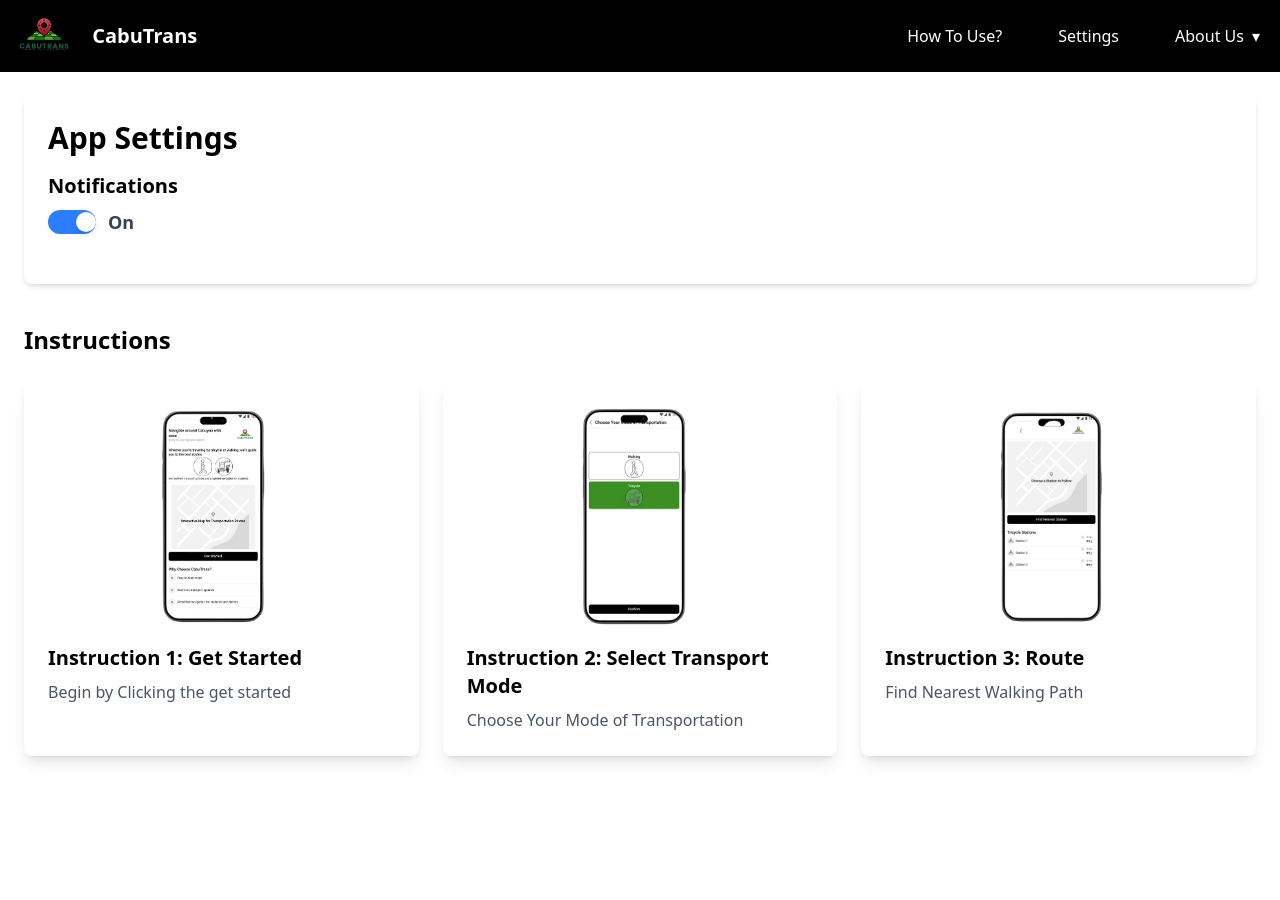
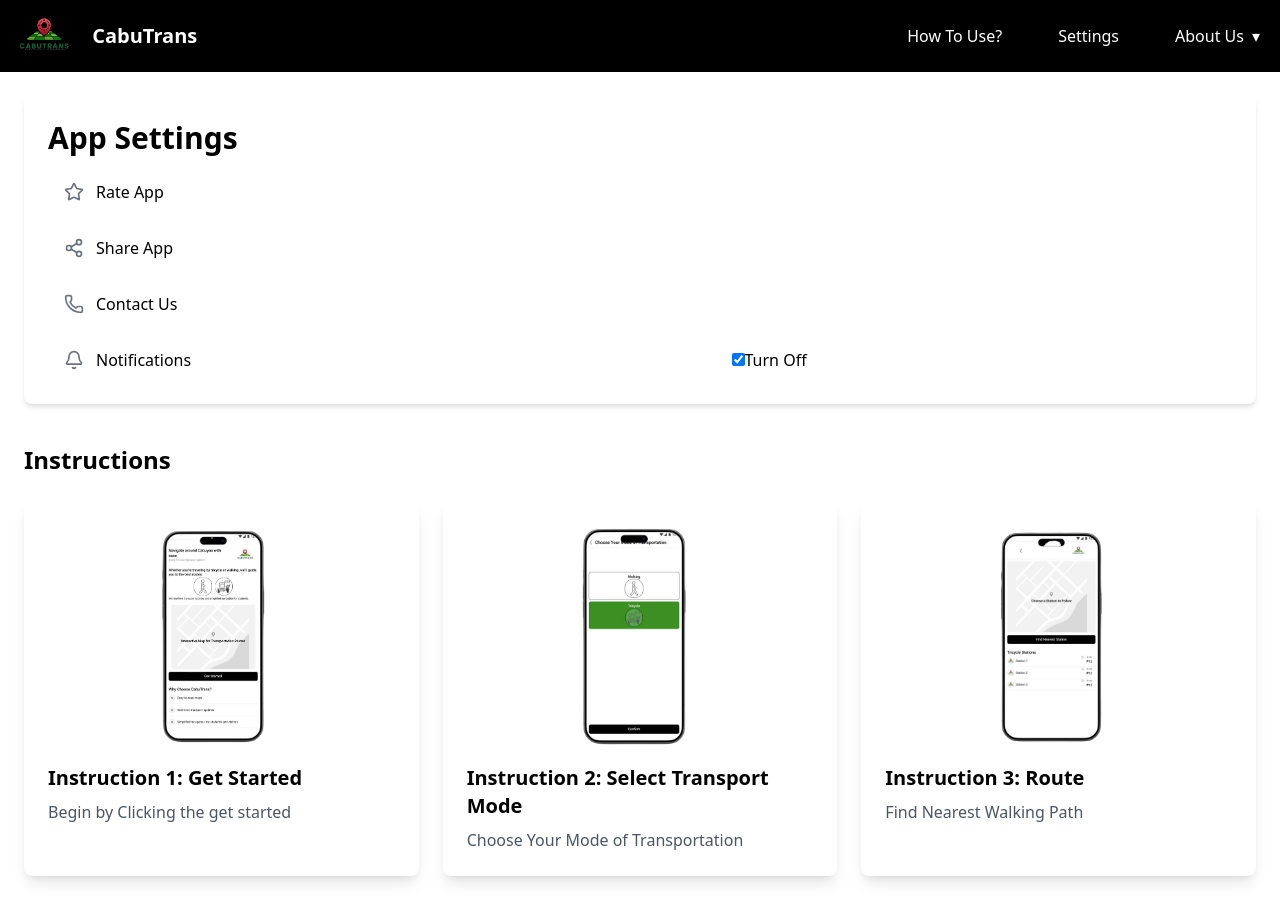
Before and after one commit to tortangChris/CabTrans-WebApp, a React (Vite) app: page /settings in a window 1280 px wide. Before the commit the page ends 800 px from the top, so only its background shows below. Built offline with nearby package versions, Linux system fonts and the light colour scheme.

Commit message:
Update Settings.jsx

```diff
--- a/src/Pages/Settings.jsx
+++ b/src/Pages/Settings.jsx
@@ -1,50 +1,114 @@
 import React, { useState } from "react";
-import { ToggleLeft, ToggleRight } from "lucide-react";
+import { Bell, Star, Share2, Phone } from "lucide-react"; // Import Lucide Icons
 
 const Settings = () => {
   const [notifications, setNotifications] = useState(true);
 
-
+  // Handle changes for notification toggle
   const handleNotificationChange = () => {
     setNotifications(!notifications);
   };
 
+  // Handler for the clickable table rows (Rate App, Share App, Contact Us)
+  const handleTableActionClick = (action) => {
+    alert(`${action} clicked`);
+    // You can replace this with actual functionality such as navigating or calling an API
+  };
+
   return (
     <div className="p-6">
+      {/* App Settings Card */}
       <div className="container mx-auto bg-white p-6 rounded-lg shadow-md">
         <h1 className="text-3xl font-bold mb-4">App Settings</h1>
 
-        <div className="mb-6">
-          <h2 className="text-xl font-semibold mb-2">Notifications</h2>
-          <div className="flex items-center space-x-3">
-            <div
-              className={`relative flex items-center cursor-pointer transition-all
-                ${notifications ? 'bg-blue-500' : 'bg-gray-400'}
-                w-12 h-6 sm:w-14 sm:h-7 md:w-12 md:h-6 lg:w-12 lg:h-6 rounded-full`}
-              onClick={handleNotificationChange}
-            >
-              <div
-                className={`absolute bg-white rounded-full shadow-md transform transition-all
-                  w-5 h-5 sm:w-6 sm:h-6 md:w-5 md:h-5 lg:w-5 lg:h-5
-                  ${notifications ? 'translate-x-6 sm:translate-x-7 md:translate-x-6 lg:translate-x-7' : 'translate-x-1'}`}
-              />
-            </div>
-            <span className="text-gray-700 text-sm sm:text-base md:text-lg font-semibold">
-              {notifications ? "On" : "Off"}
-            </span>
+        <div className="space-y-4">
+          {/* Rate App Table */}
+          <div>
+            <table className="min-w-full">
+              <tbody>
+                <tr
+                  className="cursor-pointer hover:bg-gray-100"
+                  onClick={() => handleTableActionClick("Rate App")}
+                >
+                  <td className="py-2 px-4 flex items-center">
+                    <Star className="w-5 h-5 mr-3 text-gray-500" />
+                    Rate App
+                  </td>
+                </tr>
+              </tbody>
+            </table>
+          </div>
+
+          {/* Share App Table */}
+          <div>
+            <table className="min-w-full">
+              <tbody>
+                <tr
+                  className="cursor-pointer hover:bg-gray-100"
+                  onClick={() => handleTableActionClick("Share App")}
+                >
+                  <td className="py-2 px-4 flex items-center">
+                    <Share2 className="w-5 h-5 mr-3 text-gray-500" />
+                    Share App
+                  </td>
+                </tr>
+              </tbody>
+            </table>
+          </div>
+
+          {/* Contact Us Table */}
+          <div>
+            <table className="min-w-full">
+              <tbody>
+                <tr
+                  className="cursor-pointer hover:bg-gray-100"
+                  onClick={() => handleTableActionClick("Contact Us")}
+                >
+                  <td className="py-2 px-4 flex items-center">
+                    <Phone className="w-5 h-5 mr-3 text-gray-500" />
+                    Contact Us
+                  </td>
+                </tr>
+              </tbody>
+            </table>
+          </div>
+
+          {/* Notifications Table */}
+          <div>
+            <table className="min-w-full">
+              <tbody>
+                <tr>
+                  <td className="py-2 px-4 flex items-center">
+                    <Bell className="w-5 h-5 mr-3 text-gray-500" />
+                    Notifications
+                  </td>
+                  <td className="py-2 px-4">
+                    <label className="mr-4">
+                      <input
+                        type="checkbox"
+                        checked={notifications}
+                        onChange={handleNotificationChange}
+                      />
+                      {notifications ? "Turn Off" : "Turn On"}
+                    </label>
+                  </td>
+                </tr>
+              </tbody>
+            </table>
           </div>
         </div>
       </div>
 
+      {/* Instructions Cards Section */}
       <div className="container mx-auto mt-10">
         <h2 className="text-2xl font-semibold mb-6">Instructions</h2>
         <div className="grid grid-cols-1 sm:grid-cols-2 lg:grid-cols-3 gap-6">
           {/* Instruction 1 */}
           <div className="bg-white shadow-lg rounded-lg p-6 min-h-[350px] flex flex-col">
             <img
-              src="/images/image-removebg-preview-2.png"
+              src="/images/image-removebg-preview-2.png"  // Correct path
               alt="Instruction 1"
-              className="w-full h-56 object-contain rounded-t-lg mb-4"
+              className="w-full h-56 object-contain rounded-t-lg mb-4" // Use object-contain to display the full image
             />
             <h3 className="text-xl font-semibold mb-2">Instruction 1: Get Started</h3>
             <p className="text-gray-600 flex-grow">
@@ -55,22 +119,22 @@ const Settings = () => {
           {/* Instruction 2 */}
           <div className="bg-white shadow-lg rounded-lg p-6 min-h-[350px] flex flex-col">
             <img
-              src="/images/image-removebg-preview-1.png"
+              src="/images/image-removebg-preview-1.png"  // Correct path
               alt="Instruction 2"
-              className="w-full h-56 object-contain rounded-t-lg mb-4"
+              className="w-full h-56 object-contain rounded-t-lg mb-4" // Use object-contain to display the full image
             />
             <h3 className="text-xl font-semibold mb-2">Instruction 2: Select Transport Mode</h3>
             <p className="text-gray-600 flex-grow">
-             Choose Your Mode of Transportation
+              Choose Your Mode of Transportation
             </p>
           </div>
 
           {/* Instruction 3 */}
           <div className="bg-white shadow-lg rounded-lg p-6 min-h-[350px] flex flex-col">
             <img
-              src="/images/image-removebg-preview.png"
+              src="/images/image-removebg-preview.png"  // Correct path
               alt="Instruction 3"
-              className="w-full h-56 object-contain rounded-t-lg mb-4"
+              className="w-full h-56 object-contain rounded-t-lg mb-4" // Use object-contain to display the full image
             />
             <h3 className="text-xl font-semibold mb-2">Instruction 3: Route</h3>
             <p className="text-gray-600 flex-grow">
```
